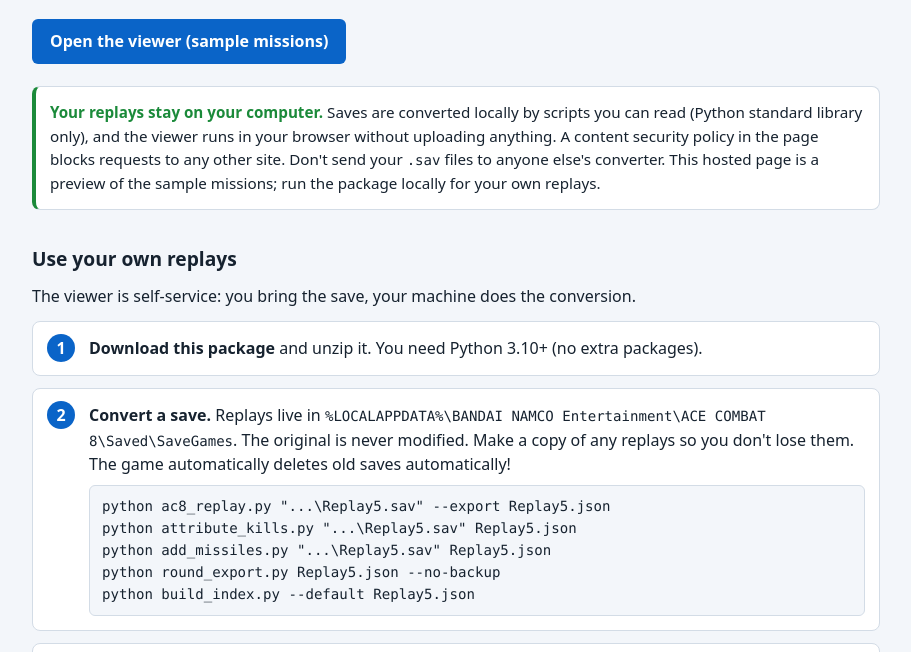
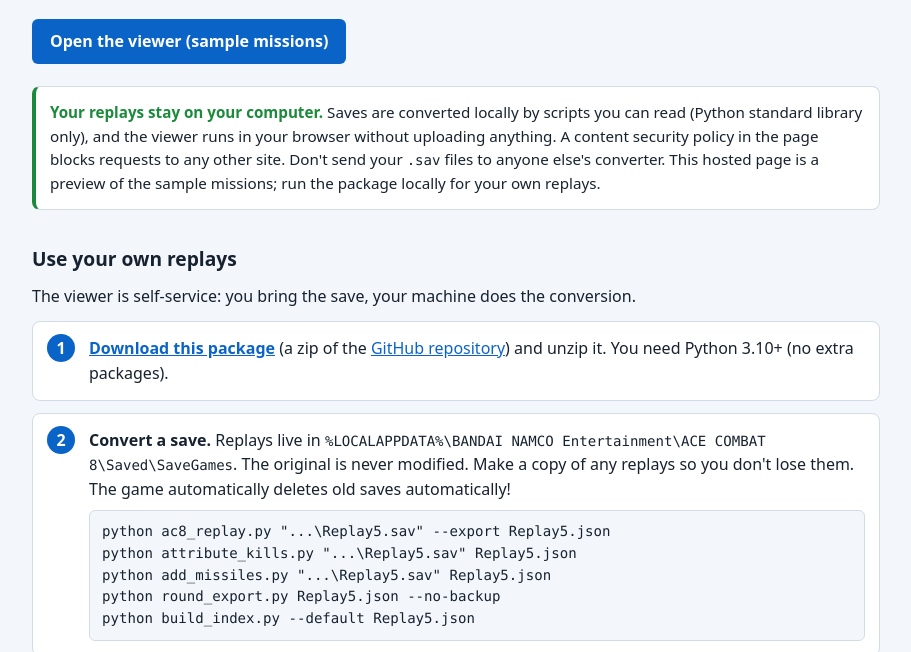
Before and after one commit to compassghost/ac8-replay-viewer, a plain HTML site: page demo.html in a window 1280 px wide. Shown: the part 148-800 px from the top of the page, without its empty margins (184-1095 px from the left). Drawn offline with Linux system fonts and the light colour scheme.

Commit message:
Link the package download on the demo page; readable link colours; README download note

```diff
--- a/demo.html
+++ b/demo.html
@@ -10,6 +10,7 @@
   @media (prefers-color-scheme:light){:root{--bg:#f3f6fa;--panel:#fff;--line:#d3dce6;--text:#16222f;--dim:#55677a;--accent:#0a64c8;--ok:#1b8a3a}}
   *{box-sizing:border-box}
   body{margin:0;background:var(--bg);color:var(--text);font:16px/1.55 system-ui,Segoe UI,sans-serif}
+  a{color:var(--accent)}a:hover{color:var(--text)}
   main{max-width:880px;margin:0 auto;padding:40px 16px 64px}
   h1{font-size:1.9rem;margin:0 0 6px}
   h2{font-size:1.2rem;margin:34px 0 10px}
@@ -44,7 +45,7 @@
   <h2 id="how">Use your own replays</h2>
   <p>The viewer is self-service: you bring the save, your machine does the conversion.</p>
   <ol class="steps">
-    <li><b>Download this package</b> and unzip it. You need Python 3.10+ (no extra packages).</li>
+    <li><b><a href="https://github.com/compassghost/ac8-replay-viewer/archive/refs/heads/main.zip">Download this package</a></b> (a zip of the <a href="https://github.com/compassghost/ac8-replay-viewer">GitHub repository</a>) and unzip it. You need Python 3.10+ (no extra packages).</li>
     <li><b>Convert a save.</b> Replays live in <code>%LOCALAPPDATA%\BANDAI NAMCO Entertainment\ACE COMBAT 8\Saved\SaveGames</code>. The original is never modified. Make a copy of any replays so you don't lose them. The game automatically deletes old saves automatically!
 <pre>python ac8_replay.py "...\Replay5.sav" --export Replay5.json
 python attribute_kills.py "...\Replay5.sav" Replay5.json
```
Also changed, not shown: README.md.
